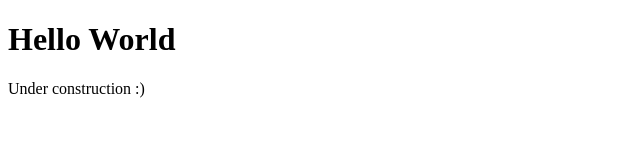
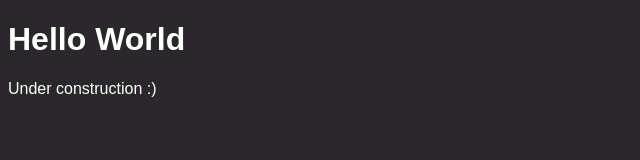
Before and after one commit to xamerc/xamerc.github.io, a plain HTML site: page index.html in a window 1280 px wide. Shown: the whole page, without its empty margins (0-640 px from the left). Drawn offline with Linux system fonts and the light colour scheme.

Commit message:
Update index.html

```diff
--- a/index.html
+++ b/index.html
@@ -1,5 +1,13 @@
 <!DOCTYPE html>
 <html>
+    <style>
+        body{
+            background-color: rgb(43,40,44);
+            color: rgb(255, 255, 255);
+            font-family:  Campaign, sans-serif;
+
+        }
+    </style>
 <body>
 <h1>Hello World</h1>
 <p>Under construction :)</p>
```
